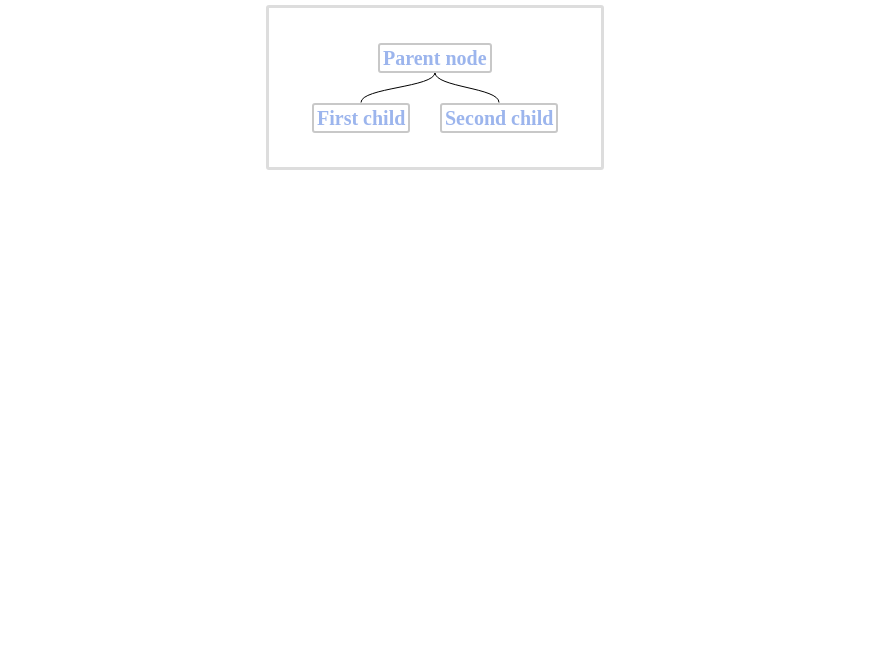
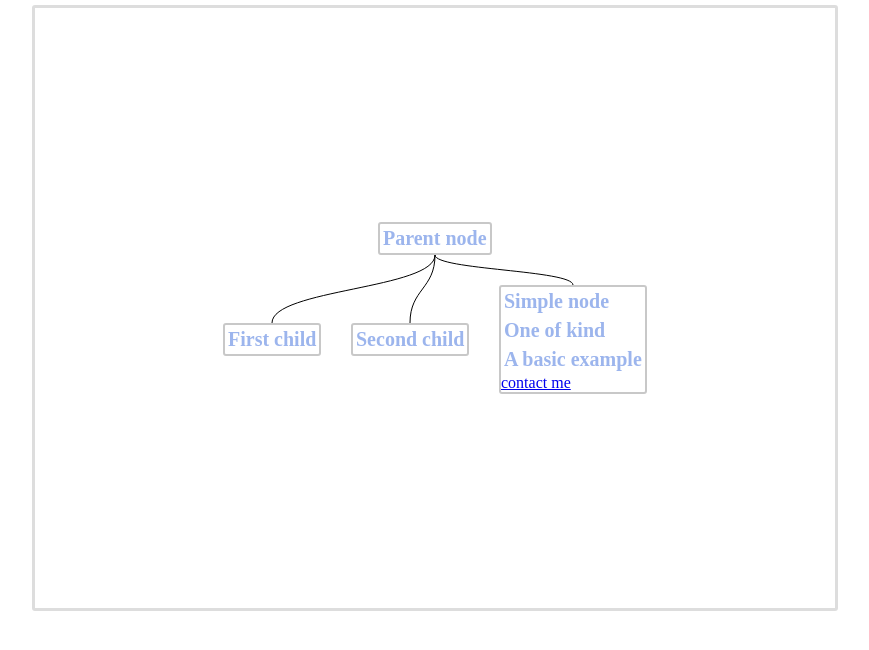
Before and after one commit to danielamazza/catalogoGeoportale, a website: page treant-js/examples/super-simple/index.html in a window 1280 px wide. Shown: the whole page, without its empty margins (205-1074 px from the left). Drawn offline with Linux system fonts and the light colour scheme.

Commit message:
struttura completa updated

```diff
--- a/treant-js/examples/collapsable/collapsable.js
+++ b/treant-js/examples/collapsable/collapsable.js
@@ -25,8 +25,9 @@
                     collapsed: true,
                     children: [
                         {
-                            image: "img/figgs.png"
-                        }
+							image: "img/figgs.png"
+
+						}
                     ]
                 },
                 {
--- a/treant-js/examples/super-simple/super-simple.css
+++ b/treant-js/examples/super-simple/super-simple.css
@@ -4,6 +4,6 @@ body,div,dl,dt,dd,ul,ol,li,h1,h2,h3,h4,h5,h6,pre,form,fieldset,input,textarea,p,
 body { background: #fff; }
 
 /* optional Container STYLES */
-.chart { height: 159px; width: 332px; margin: 5px; margin: 5px auto; border: 3px solid #DDD; border-radius: 3px; }
+.chart { height: 600px; width: 800px; margin: 5px; margin: 5px auto; border: 3px solid #DDD; border-radius: 3px; }
 .node { color: #9CB5ED; border: 2px solid #C8C8C8; border-radius: 3px; }
-.node p { font-size: 20px; line-height: 20px; height: 20px; font-weight: bold; padding: 3px; margin: 0; }
+.node p { font-size: 20px;  font-weight: bold; padding: 3px; margin: 0; }
--- a/treant-js/examples/super-simple/super-simple.js
+++ b/treant-js/examples/super-simple/super-simple.js
@@ -1,17 +1,22 @@
 
 var simple_chart_config = {
 	chart: {
-		container: "#OrganiseChart-simple"
+		container: "#OrganiseChart-simple",
+
 	},
 
 	nodeStructure: {
 		text: { name: "Parent node" },
+
 		children: [
 			{
 				text: { name: "First child" }
 			},
 			{
 				text: { name: "Second child" }
+			},
+			{
+				text: { name: "Third child" }
 			}
 		]
 	}
@@ -37,7 +42,21 @@ var second_child = {
 	text: { name: "Second child" }
 };
 
+var third_child = {
+	parent: parent_node,
+	 text: {
+        name: "Simple node",
+		title: "One of kind",
+		desc: "A basic example",
+		contact: {
+            val: "contact me",
+            href: "http://twitter.com/",
+            target: "_self"
+		}
+	 }
+};
+
 var simple_chart_config = [
 	config, parent_node,
-		first_child, second_child
+		first_child, second_child, third_child
 ];
```
Also changed, not shown: 1 other file.
